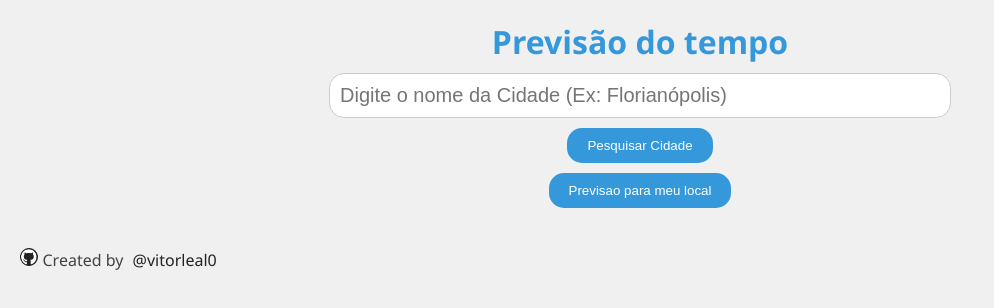
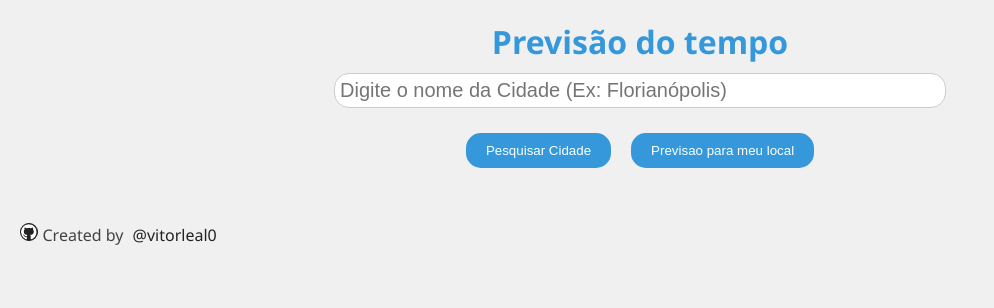
Before and after one commit to VitorLeal0/previsao-do-tempo-vitor, a React (Create React App) app: page / in a window 1280 px wide. Shown: the top 308 px of the page, without its empty margins (0-994 px from the left). Built offline with nearby package versions, Linux system fonts and the light colour scheme.

Commit message:
add css for two buttons

```diff
--- a/src/Components/Weather/Weather.css
+++ b/src/Components/Weather/Weather.css
@@ -18,15 +18,20 @@ form {
 }
 
 input[type='text'] {
-  padding: 10px;
+  padding: 5px;
   border: 1px solid #ccc;
   border-radius: 15px;
   width: 600px;
   outline: none;
   font-size: 20px;
 }
+.buttons{
+  padding: 10px;
+  align-items: center;
+}
 
 button {
+  margin: 5px 10px 5px 10px;
   padding: 10px 20px;
   background-color: #3498db;
   color: #fff;
--- a/src/Components/Weather/Weather.jsx
+++ b/src/Components/Weather/Weather.jsx
@@ -64,6 +64,7 @@ export default function Weather() {
           value={searchedCity}
           onChange={searchEvent => setSearchedCity(searchEvent.target.value)}
         />
+        <div className='buttons'>
         <button type='submit' disabled={loading}>
           {loading ? (
             <FontAwesomeIcon icon={faSpinner} spin />
@@ -71,7 +72,6 @@ export default function Weather() {
             'Pesquisar Cidade'
           )}
         </button>
-        <div>
           <button onClick={myLocalEvent => getWeatherForecastByMyCity(myLocalEvent)}>Previsao para meu local</button>
         </div>
       </form>
```
